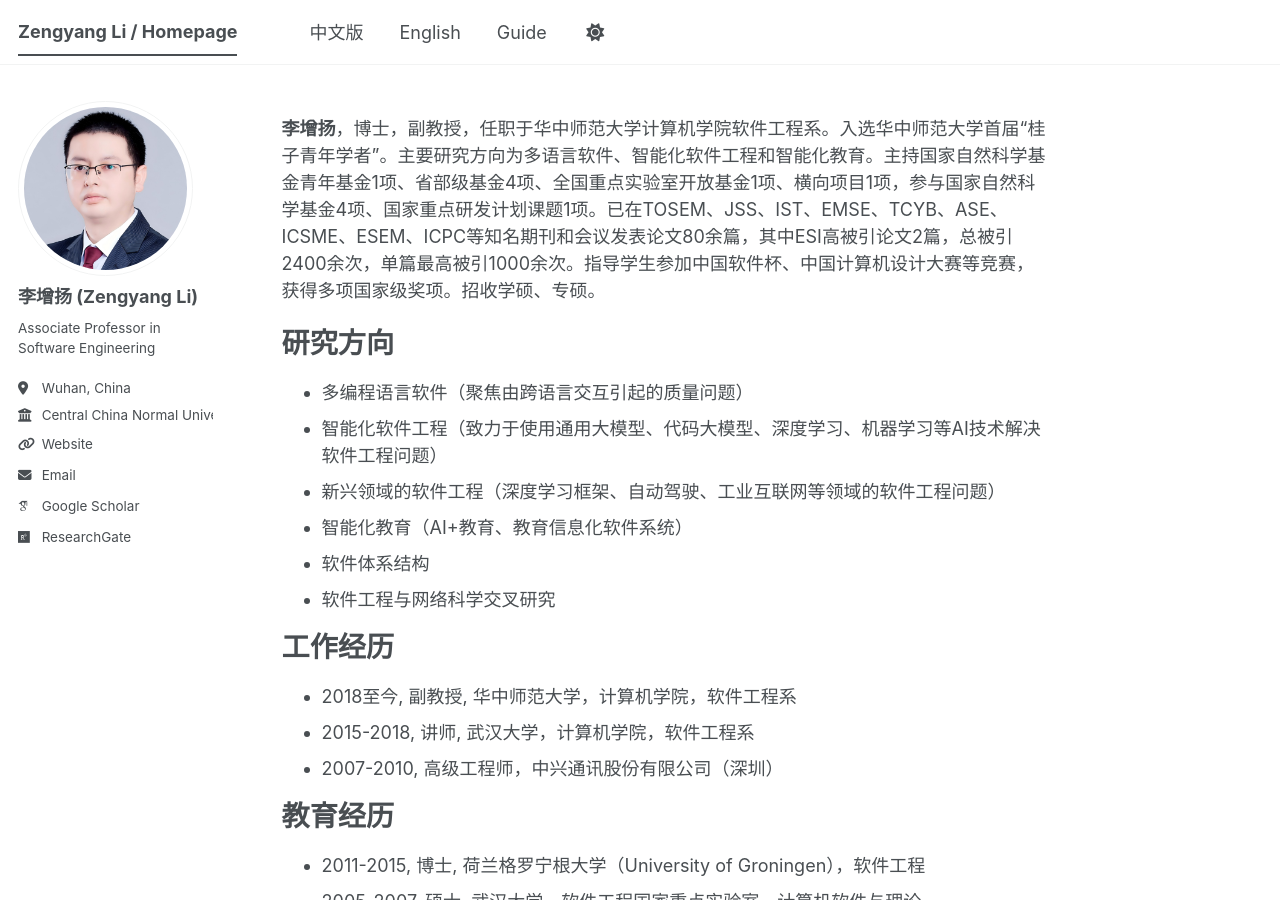
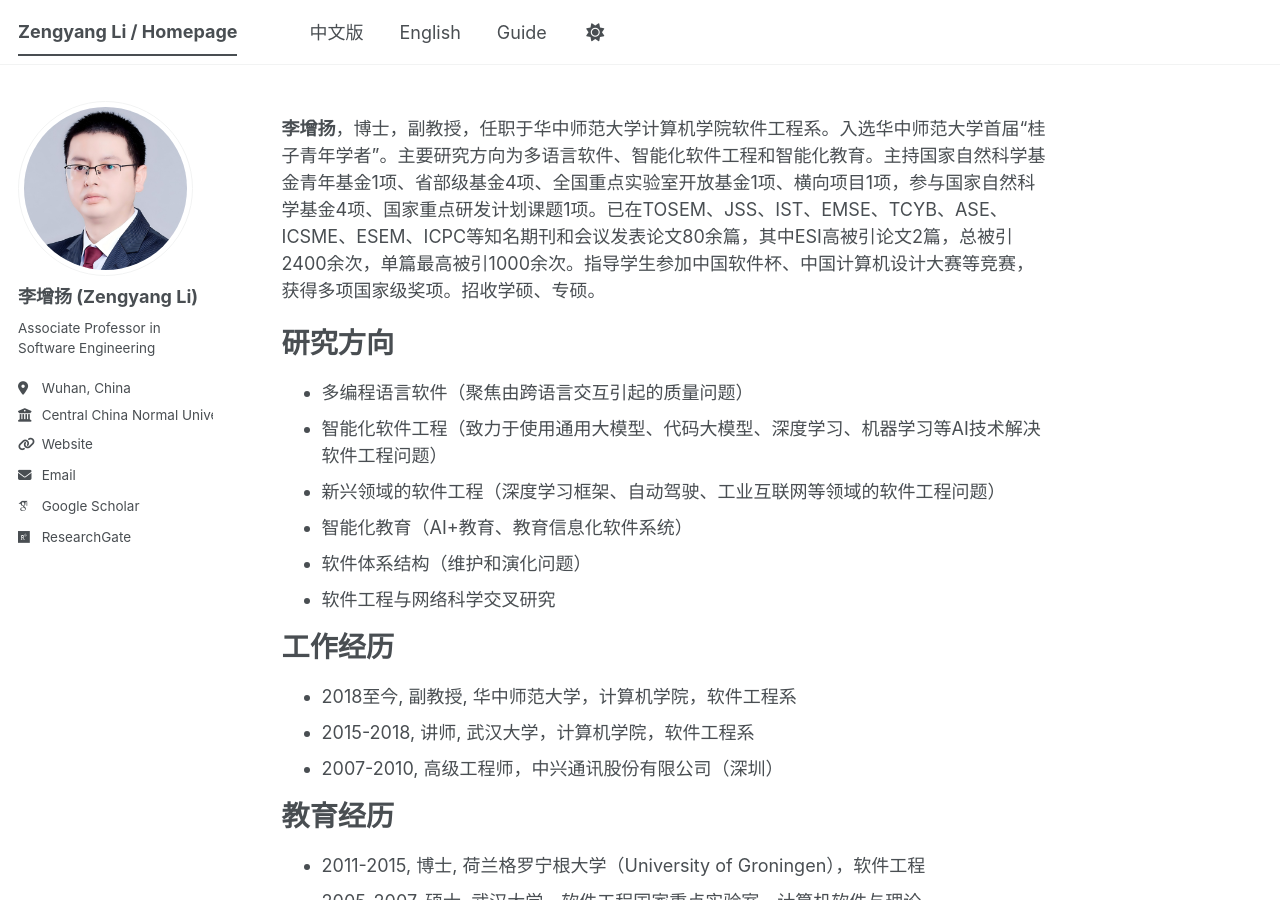
Before and after one commit to zengyang/zengyang.github.io, a Jekyll site: the page built from _pages/about.md, in a window 1280 px wide and 900 px high. Built offline with Jekyll 4.4.1, drawn with Linux system fonts in a browser that asks for light colours; some web fonts are replaced; a script bundle is joined from its source files by our own code; library files that are not in the unit come from our copies.

Commit message:
Update about.md

```diff
--- a/_pages/about.md
+++ b/_pages/about.md
@@ -17,7 +17,7 @@ redirect_from:
 - 智能化软件工程（致力于使用通用大模型、代码大模型、深度学习、机器学习等AI技术解决软件工程问题）
 - 新兴领域的软件工程（深度学习框架、自动驾驶、工业互联网等领域的软件工程问题）
 - 智能化教育（AI+教育、教育信息化软件系统）
-- 软件体系结构
+- 软件体系结构（维护和演化问题）
 - 软件工程与网络科学交叉研究
 
 工作经历
```
